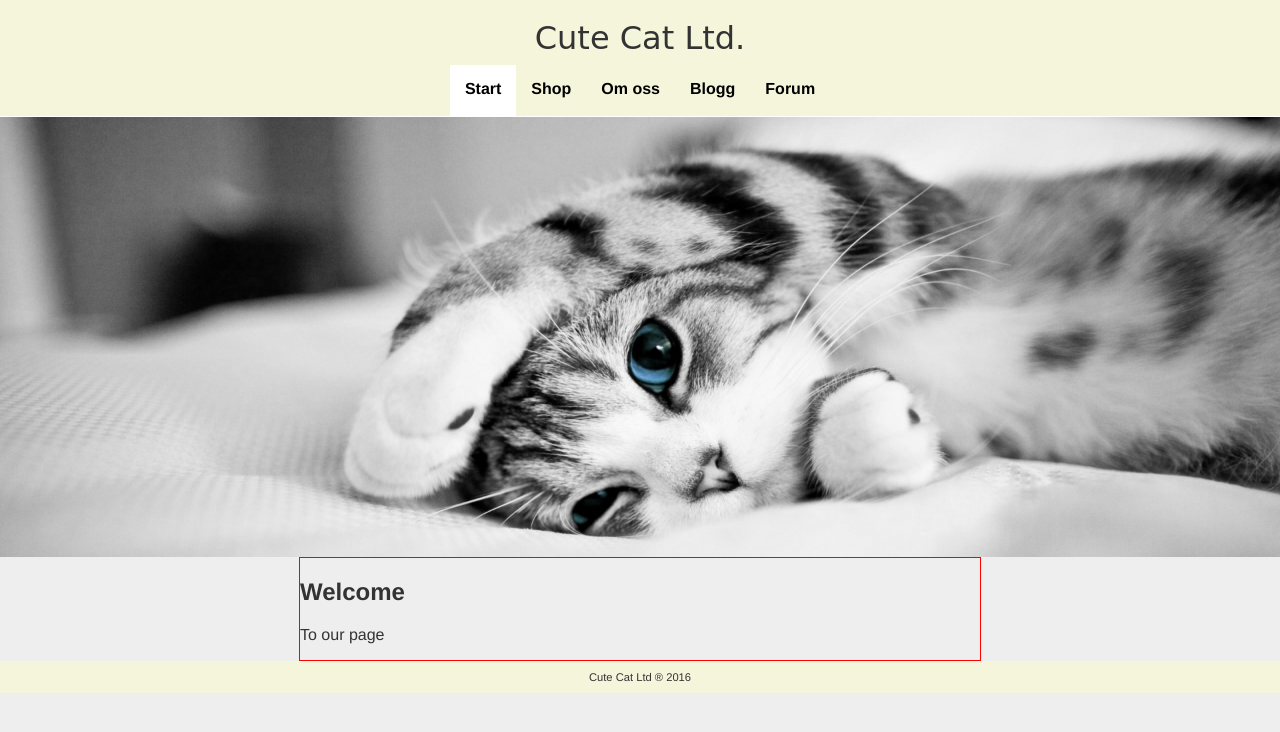
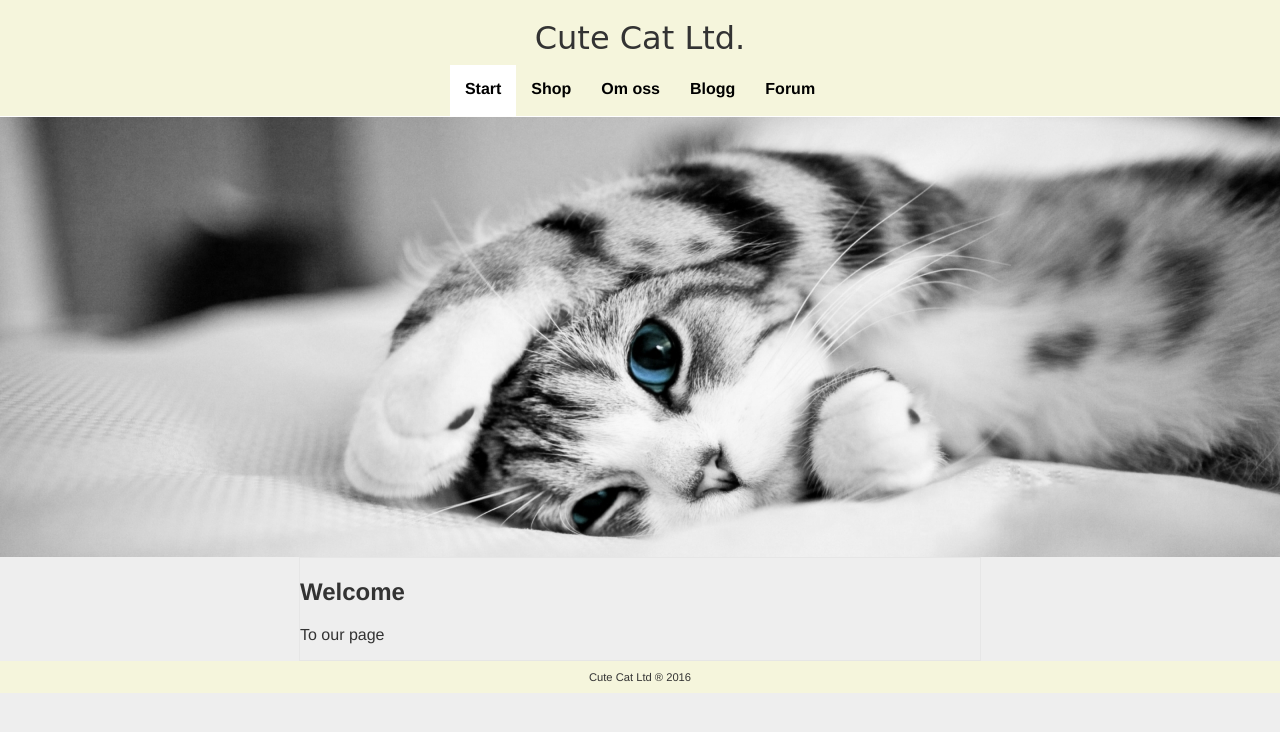
Before and after one commit to IamMille/Projekt-HTML-Grupp1, a plain HTML site: page index.html in a window 1280 px wide. Drawn offline with Linux system fonts and the light colour scheme.

Commit message:
subtile border

```diff
--- a/index.html
+++ b/index.html
@@ -18,7 +18,7 @@
         }
         main section {
             width: 680px;
-            border: 1px solid red;
+            border: 1px solid #e6e6e6;
         }
         #cover {
             width: 100%;
```
